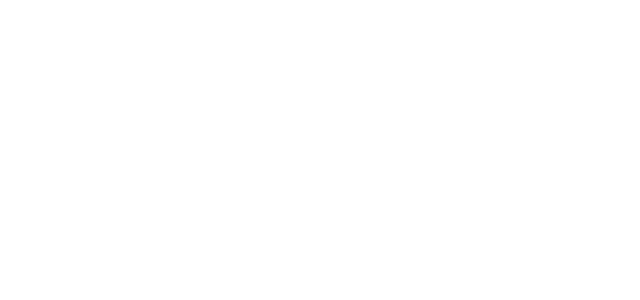
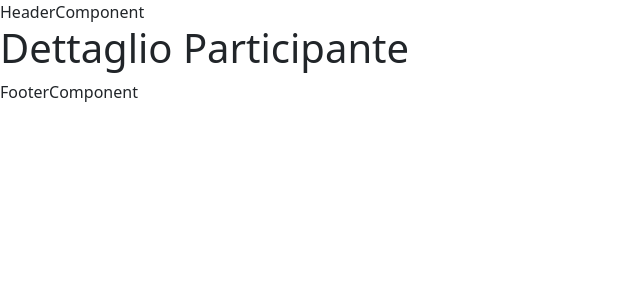
Before and after one commit to Abraxas-7/soft-skill, a React (Vite) app: page /DetailsParticipantePage in a window 1280 px wide. Before the commit this address had no page. Shown: the top 300 px of the page, without its empty margins (0-640 px from the left). Built offline with nearby package versions, Linux system fonts and the light colour scheme.

Commit message:
Scaffolding

```diff
--- a/src/App.jsx
+++ b/src/App.jsx
@@ -1,15 +1,21 @@
 import { BrowserRouter, Routes, Route } from "react-router-dom";
 import "bootstrap/dist/css/bootstrap.min.css";
 
-import DefaultLayout from "./pages/DefaultLayout";
+import DefaultLayout from "./Layout/DefaultLayout";
 import HomePage from "./pages/HomePage";
-
+import DetailsParticipantePage from "./pages/DetailsParticipantePage";
+import DetailsViaggiPage from "./pages/DetailsViaggiPage";
 function App() {
   return (
     <BrowserRouter>
       <Routes>
         <Route path="/" Component={DefaultLayout}>
           <Route index Component={HomePage} />
+          <Route
+            path="/DetailsParticipantePage"
+            Component={DetailsParticipantePage}
+          />
+          <Route path="/DetailsViaggiPage" Component={DetailsViaggiPage} />
         </Route>
       </Routes>
     </BrowserRouter>
--- /dev/null
+++ b/src/Components/DetailsParticipante/DetailsParticipante.jsx
@@ -0,0 +1,11 @@
+import React from "react";
+
+function DetailsParticipante() {
+  return (
+    <div>
+      <h1>Dettaglio Participante </h1>
+    </div>
+  );
+}
+
+export default DetailsParticipante;
--- /dev/null
+++ b/src/Components/DetailsViaggi/DetailsViaggi.jsx
@@ -0,0 +1,11 @@
+import React from "react";
+
+function DetailsViaggi() {
+  return (
+    <div>
+      <h1>Dettaglio sul viaggio</h1>
+    </div>
+  );
+}
+
+export default DetailsViaggi;
--- a/src/pages/DefaultLayout.jsx
+++ b/src/Layout/DefaultLayout.jsx
@@ -1,7 +1,7 @@
 import { Outlet } from "react-router-dom";
 
-import HeaderComponent from "../components/HeaderComponent";
-import FooterComponent from "../components/FooterComponent";
+import HeaderComponent from "../Components/Header/HeaderComponent";
+import FooterComponent from "../Components/Footer/FooterComponent";
 
 export default function DefaultLayout() {
   return (
--- /dev/null
+++ b/src/pages/DetailsParticipantePage.jsx
@@ -0,0 +1,8 @@
+import DetailsParticipante from "../Components/DetailsParticipante/DetailsParticipante";
+
+import React from "react";
+
+function DetailsParticipantePage() {
+  return <DetailsParticipante />;
+}
+export default DetailsParticipantePage;
--- /dev/null
+++ b/src/pages/DetailsViaggiPage.jsx
@@ -0,0 +1,8 @@
+import DetailsViaggi from "../Components/DetailsViaggi/DetailsViaggi";
+
+import React from "react";
+
+function DetailsViaggiPage() {
+  return <DetailsViaggi />;
+}
+export default DetailsViaggiPage;
```
Also changed, not shown: src/Components/DetailsParticipante/DetailsParticipante.module.css (added), src/Components/DetailsViaggi/DetailsViaggi.module.css (added), src/Components/Footer/FooterComponent.jsx (renamed from src/components/FooterComponent.jsx), src/Components/Footer/FooterComponent.module.css (added), src/Components/Header/HeaderComponent.jsx (renamed from src/components/HeaderComponent.jsx), src/Components/Header/HeaderComponent.module.css (added).
